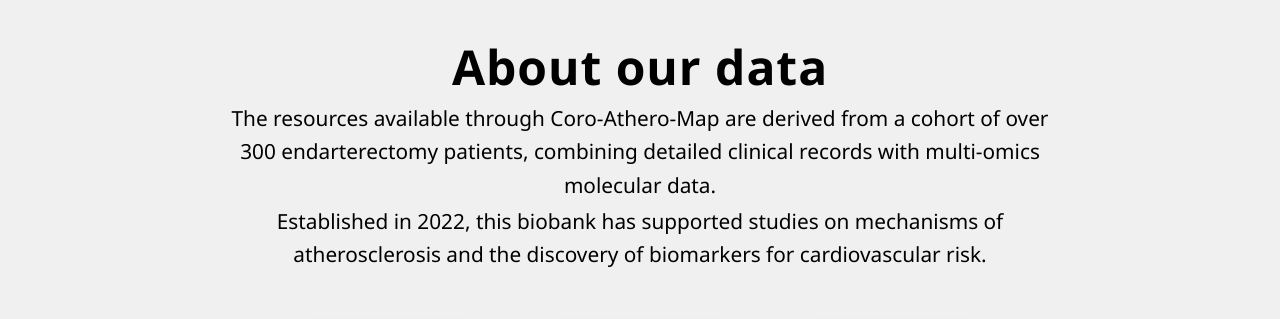
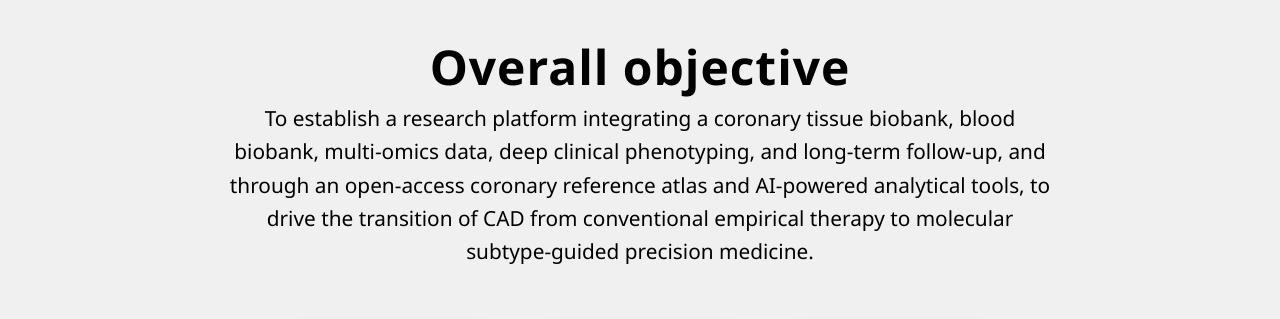
Before and after one commit to Coro-Athero-Map-Project/CAMP, a plain HTML site: page index.html in a window 1280 px wide. Shown: the part 466-785 px from the top of the page. Drawn offline with Linux system fonts and the light colour scheme.

Commit message:
index.html

```diff
--- a/index.html
+++ b/index.html
@@ -881,11 +881,11 @@
 
     <!-- ===== Our Data collection文字 ===== -->
     <div class="data-intro">
-        <div class="data-text-block">
-            <div class="data-title">About our data</div>   <!-- 修改：Our Data Collection 改成 About our data，减少相似度 -->
-            <div class="data-sub">The resources available through Coro-Athero-Map are derived from a cohort of over 300 endarterectomy patients, combining detailed clinical records with multi-omics molecular data.</div>  <!-- 修改：文字内容已改 -->
-            <div class="data-sub">Established in 2022, this biobank has supported studies on mechanisms of atherosclerosis and the discovery of biomarkers for cardiovascular risk.</div>  <!-- 修改：文字内容已改 -->
-        </div>
+    <div class="data-text-block">
+        <div class="data-title">Overall objective</div>
+        <div class="data-sub">To establish a research platform integrating a coronary tissue biobank, blood biobank, multi-omics data, deep clinical phenotyping, and long-term follow-up, and through an open-access coronary reference atlas and AI-powered analytical tools, to drive the transition of CAD from conventional empirical therapy to molecular subtype-guided precision medicine.</div>
+        <!-- 第二个 data-sub 已移除 -->
+    </div>
     </div>
 
     <!-- ===== 三个小方块 ===== -->
```
